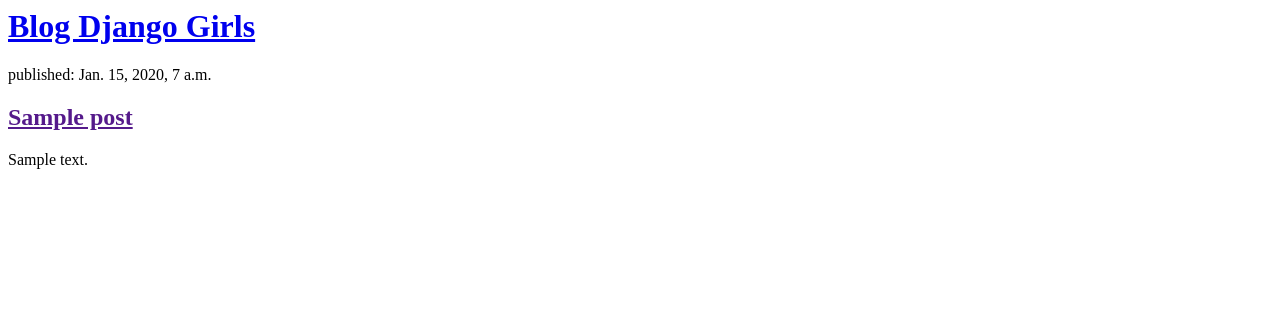
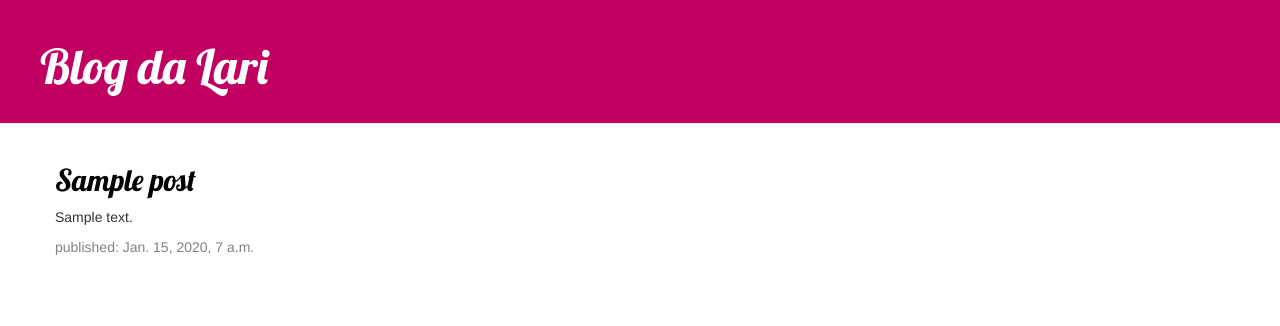
Before and after one commit to jov1c/my-first-blog, a Django app: page / in a window 1280 px wide. Shown: the top 326 px of the page. Run offline with Django 3.2, Linux system fonts and the light colour scheme; tables that the repository leaves empty hold one stand-in row (values such as "Sample post"); some libraries are stand-ins or nearby versions.

Commit message:
Adicionados view e template para exibição de postagem detalhada, bem como seu CSS

```diff
--- /dev/null
+++ b/meublog/static/css/blog.css
@@ -0,0 +1,46 @@
+.page-header {
+    background-color: #c20061;
+    margin-top: 0;
+    padding: 20px 20px 20px 40px;
+}
+
+.page-header h1, .page-header h1 a, .page-header h1 a:visited, .page-header h1 a:active {
+    color: #ffffff;
+    font-size: 36pt;
+    text-decoration: none;
+}
+
+.content {
+    margin-left: 40px;
+}
+
+h1, h2, h3, h4 {
+    font-family: 'Lobster', cursive;
+}
+
+.date {
+    color: #828282;
+}
+
+.save {
+    float: right;
+}
+
+.post-form textarea, .post-form input {
+    width: 100%;
+}
+
+.top-menu, .top-menu:hover, .top-menu:visited {
+    color: #ffffff;
+    float: right;
+    font-size: 26pt;
+    margin-right: 20px;
+}
+
+.post {
+    margin-bottom: 70px;
+}
+
+.post h2 a, .post h2 a:visited {
+    color: #000000;
+}
--- /dev/null
+++ b/meublog/templates/meublog/base.html
@@ -0,0 +1,24 @@
+{% load static %}
+
+<html>
+    <head>
+        <title>Blog da Lari</title>
+        <link rel="stylesheet" href="//maxcdn.bootstrapcdn.com/bootstrap/3.2.0/css/bootstrap.min.css">
+        <link rel="stylesheet" href="//maxcdn.bootstrapcdn.com/bootstrap/3.2.0/css/bootstrap-theme.min.css">
+        <link rel="stylesheet" href="{% static 'css/blog.css' %}">
+        <link href="//fonts.googleapis.com/css?family=Lobster&subset=latin,latin-ext" rel="stylesheet" type="text/css">
+    </head>
+    <body>
+        <div class="page-header">
+            <h1><a href="/">Blog da Lari</a></h1>
+        </div>
+        <div class="content container">
+            <div class="row">
+                <div class="col-md-8">
+                {% block content %}
+                {% endblock %}
+                </div>
+            </div>
+        </div>
+    </body>
+</html>
--- a/meublog/templates/meublog/post_list.html
+++ b/meublog/templates/meublog/post_list.html
@@ -1,18 +1,13 @@
-<html>
-    <head>
-        <title>Blog Django Girls</title>
-    </head>
-    <body>
-        <div>
-            <h1><a href="/">Blog Django Girls</a></h1>
+{% extends 'meublog/base.html' %}
+
+{% block content %}
+    {% for post in posts %}
+        <div class="post">
+            <h2><a href="{% url 'post_detail' pk=post.pk %}">{{ post.title }}</a></h2>
+            <p>{{ post.text|linebreaksbr }}</p>
+            <div class="date">
+                <p>published: {{ post.published_date }}</p>
+            </div>
         </div>
-
-        {% for post in posts %}
-            <div>
-                <p>published: {{ post.published_date }}</p>
-                <h2><a href="">{{ post.title }}</a></h2>
-                <p>{{ post.text|linebreaksbr }}</p>
-            </div>
-        {% endfor %}
-    </body>
-</html>
+    {% endfor %}
+{% endblock %}
--- a/meublog/urls.py
+++ b/meublog/urls.py
@@ -3,4 +3,5 @@
 
 urlpatterns = [
     path('', views.post_list, name='post_list'),
+    path('post/<int:pk>/', views.post_detail, name='post_detail'),
 ]
--- a/meublog/views.py
+++ b/meublog/views.py
@@ -1,9 +1,14 @@
 from django.shortcuts import render
 from django.utils import timezone
 from .models import Post
+from django.shortcuts import render, get_object_or_404
 
 # Create your views here.
 
 def post_list(request):
     posts = Post.objects.filter(published_date__lte=timezone.now()).order_by('published_date')
     return render(request, 'meublog/post_list.html', {'posts': posts})
+
+def post_detail(request, pk):
+    post = get_object_or_404(Post, pk=pk)
+    return render(request, 'meublog/post_detail.html', {'post': post})
```
Also changed, not shown: meublog/templates/meublog/post_detail.html (added, +13 -0 lines).
